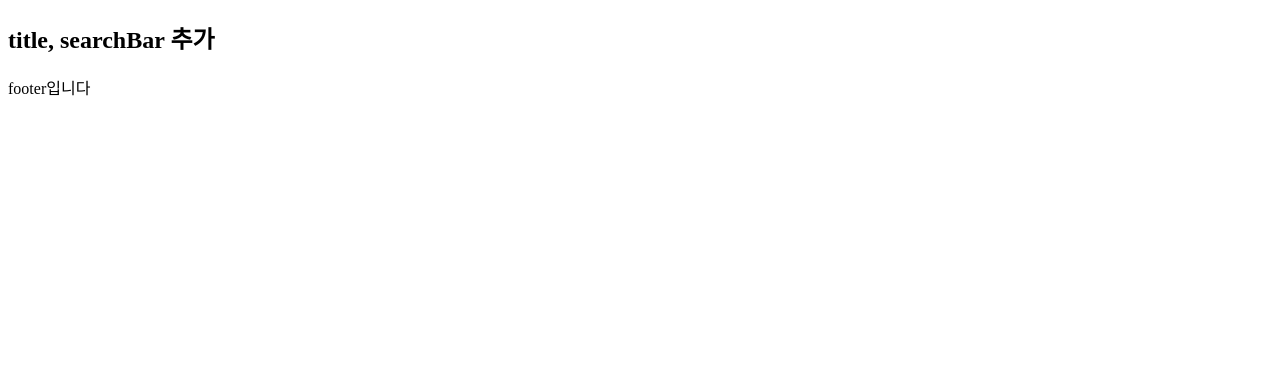
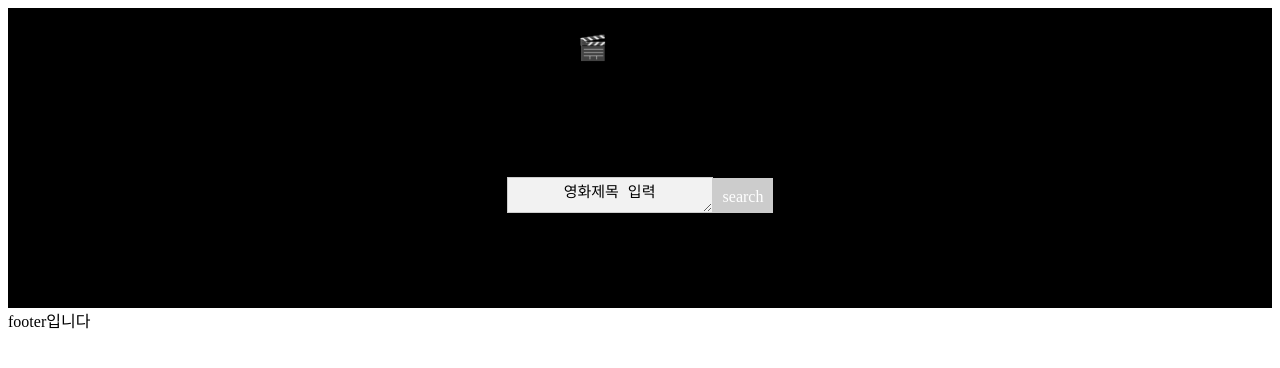
Before and after one commit to TerryEHLee/nbC_week3_moviePage, a plain HTML site: page index.html in a window 1280 px wide. Drawn offline with Linux system fonts and the light colour scheme; no server answers.

Commit message:
nav_cssv0

```diff
--- a/index.html
+++ b/index.html
@@ -9,8 +9,15 @@
     <script src="main.js"></script>
   </head>
   <body>
-    <nav>
-      <h1>title, searchBar 추가</h1>
+    <nav class="nav">
+      <h1>🎬 영화봐아</h1>
+      <div class="searchBar">
+          <textarea name="bar" id="barId" cols="30" rows="10">
+영화제목 입력</textarea
+          >
+          <div class="btn">search</div>
+        </div>
+      </div>
     </nav>
 
     <div class="cards"></div>
--- a/style.css
+++ b/style.css
@@ -0,0 +1,46 @@
+.nav {
+  width: 100%;
+  height: 300px;
+
+  background-position: center;
+  background-size: cover;
+  background-color: black;
+  color: black;
+
+  display: flex;
+  flex-direction: column;
+  align-items: center;
+  justify-content: center;
+  object-fit: contain;
+  text-align: center;
+}
+.searchBar {
+  display: flex;
+  justify-content: center;
+  align-items: center;
+  height: 100vh;
+  text-align: center;
+}
+
+.searchBar textarea {
+  font-size: 15px;
+  width: 200px;
+  height: 30px;
+  background-color: #f2f2f2;
+  border: 1px solid #ccc;
+  display: inline-block;
+  display: flex;
+  align-items: center;
+  text-align: center;
+  justify-content: center;
+}
+
+.searchBar .btn {
+  padding: 10px;
+  height: 15px;
+  background-color: #ccc;
+  color: #fff;
+  display: inline-block;
+  text-align: center;
+  justify-content: center;
+}
```
